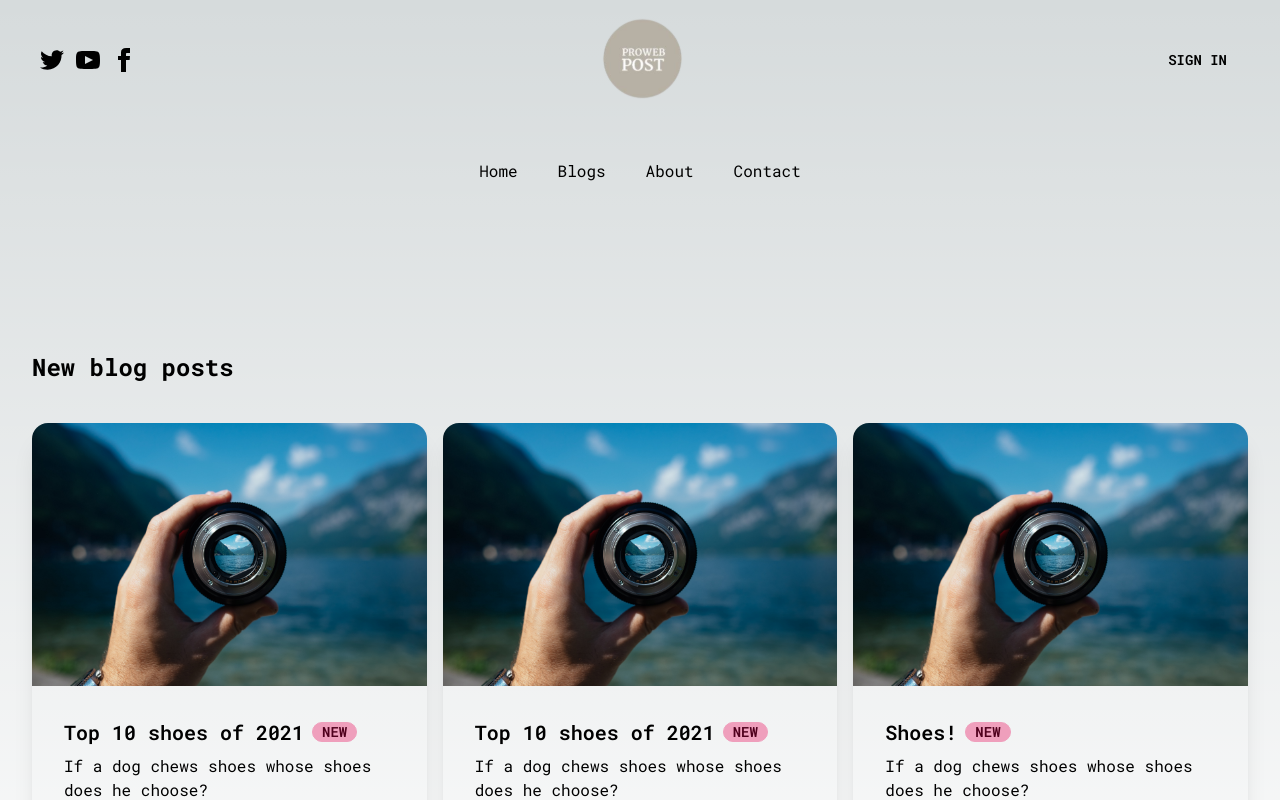
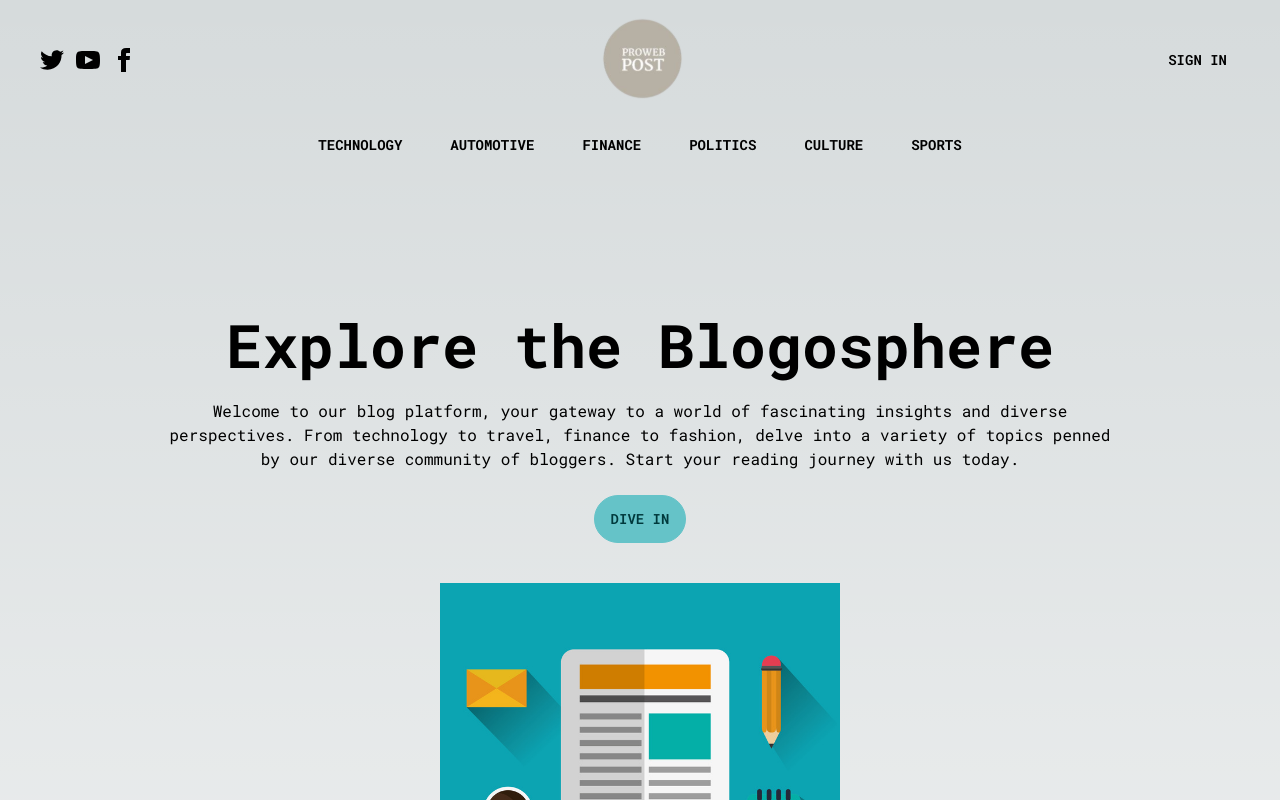
Before and after one commit to Haukaun/blog-application-next13, a Next.js app: page / in a window 1280 px wide. Shown: the top 800 px of the page. Built offline with nearby package versions, Linux system fonts and the light colour scheme; no server answers.

Commit message:
added yes

```diff
--- a/src/app/page.tsx
+++ b/src/app/page.tsx
@@ -1,13 +1,15 @@
 import ImageGrid from "@/components/LandingPage/ImageGrid";
 import NavbarLinks from "@/components/LandingPage/NavbarLinks";
 import BlogCardList from "@/components/Blogs/BlogCardList";
+import HeroPage from "@/components/LandingPage/HeroPage";
 
 export default function Home() {
   return (
-    <main className="flex flex-col">
-      <div className="flex items-center justify-center pb-32">
+    <main className="flex flex-col items-center justify-center">
+      <div className="pb-32">
         <NavbarLinks />
       </div>
+      <HeroPage />
       <h1 className="font-bold text-2xl">New blog posts</h1>
       <BlogCardList />
     </main>
--- a/src/components/Blogs/BlogCard.tsx
+++ b/src/components/Blogs/BlogCard.tsx
@@ -18,6 +18,8 @@ const BlogCard: React.FC<BlogCardProps> = ({ title, image, description }) => {
           <div className="badge badge-secondary">NEW</div>
         </h1>
         <p>{description}</p>
+
+        <div className="btn btn-primary">Read more</div>
       </div>
     </div>
   );
--- a/src/components/LandingPage/HeroPage.tsx
+++ b/src/components/LandingPage/HeroPage.tsx
@@ -0,0 +1,33 @@
+import Image from "next/image";
+import React from "react";
+
+export default function HeroPage() {
+  return (
+    <div className="min-h-screen">
+      <div className="hero">
+        <div className="hero-content text-center">
+          <div className="max-w-[80%] flex justify-center items-center flex-col">
+            <h1 className="text-4xl sm:text-6xl font-bold">
+              Explore the Blogosphere
+            </h1>
+            <p className="py-6">
+              Welcome to our blog platform, your gateway to a world of
+              fascinating insights and diverse perspectives. From technology to
+              travel, finance to fashion, delve into a variety of topics penned
+              by our diverse community of bloggers. Start your reading journey
+              with us today.
+            </p>
+            <button className="btn btn-primary">Dive In</button>
+            <Image
+              src="/blog-intro.jpg"
+              alt=""
+              width={400}
+              height={400}
+              className="pt-10"
+            />
+          </div>
+        </div>
+      </div>
+    </div>
+  );
+}
--- a/src/components/LandingPage/NavbarLinks.tsx
+++ b/src/components/LandingPage/NavbarLinks.tsx
@@ -1,20 +1,40 @@
-import React from "react";
+"use client";
+
+import React, { useState } from "react";
 
 export default function NavbarLinks() {
+  const [isOpen, setIsOpen] = useState(false);
+
+  const toggleOpen = () => setIsOpen(!isOpen);
+
   return (
-    <ul className="flex flex-row justify-between gap-10 p-10 flex-wrap">
-      <li>
-        <a href="#">Home</a>
-      </li>
-      <li>
-        <a href="#">Blogs</a>
-      </li>
-      <li>
-        <a href="#">About</a>
-      </li>
-      <li>
-        <a href="#">Contact</a>
-      </li>
-    </ul>
+    <div>
+      <button onClick={toggleOpen} className="sm:hidden block">
+        Category
+      </button>
+
+      <div className={`sm:flex ${isOpen ? "block" : "hidden"} sm:block`}>
+        <div className="w-full container mx-auto flex flex-col sm:flex-row items-center justify-center text-sm font-bold uppercase mt-0 px-6 py-2">
+          <a href="#" className="hover:bg-gray-400 rounded py-2 px-4 mx-2">
+            Technology
+          </a>
+          <a href="#" className="hover:bg-gray-400 rounded py-2 px-4 mx-2">
+            Automotive
+          </a>
+          <a href="#" className="hover:bg-gray-400 rounded py-2 px-4 mx-2">
+            Finance
+          </a>
+          <a href="#" className="hover:bg-gray-400 rounded py-2 px-4 mx-2">
+            Politics
+          </a>
+          <a href="#" className="hover:bg-gray-400 rounded py-2 px-4 mx-2">
+            Culture
+          </a>
+          <a href="#" className="hover:bg-gray-400 rounded py-2 px-4 mx-2">
+            Sports
+          </a>
+        </div>
+      </div>
+    </div>
   );
 }
--- a/tailwind.config.js
+++ b/tailwind.config.js
@@ -8,7 +8,7 @@ module.exports = {
   theme: {
     extend: {
       width: {
-        custom: "min(100rem, 100% - 4rem)",
+        custom: "min(80rem, 100% - 4rem)",
       },
       backgroundImage: {
         "gradient-radial": "radial-gradient(var(--tw-gradient-stops))",
```
Also changed, not shown: public/Blog-intro.jpg (added).
